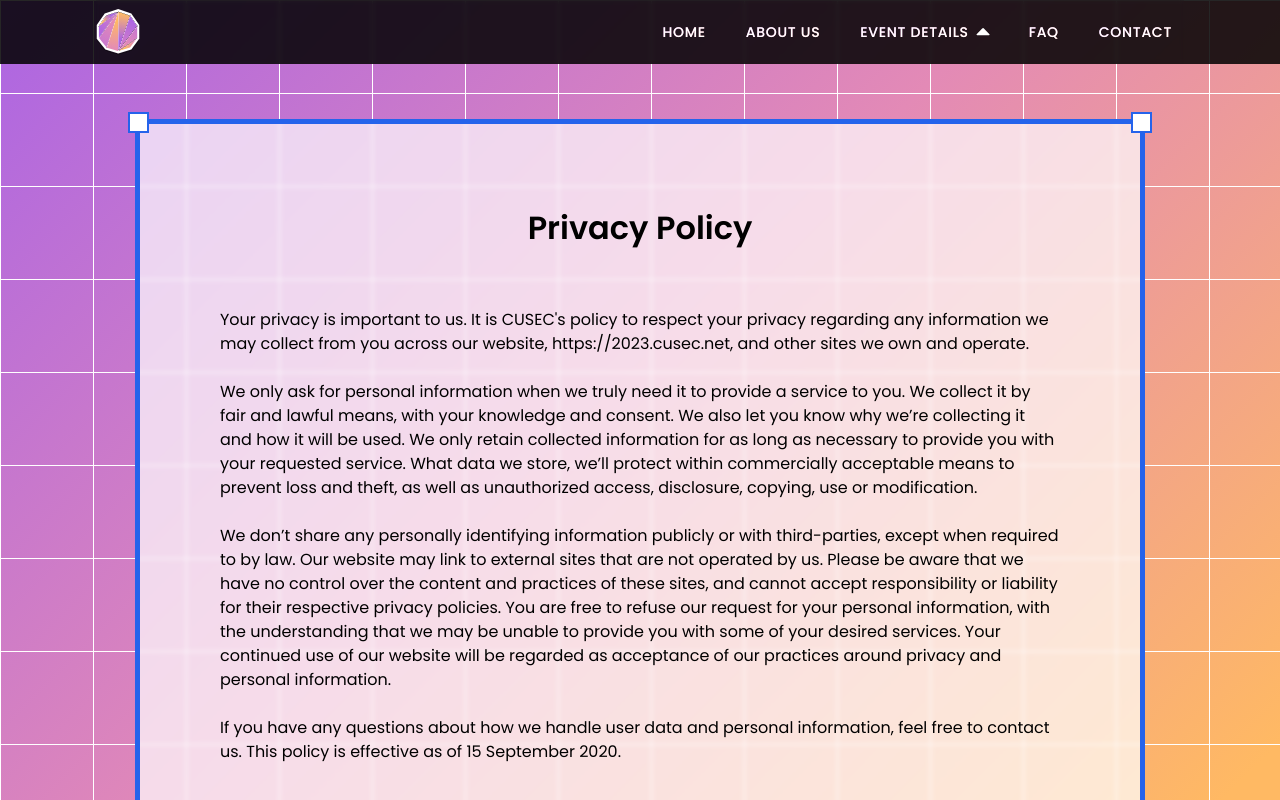
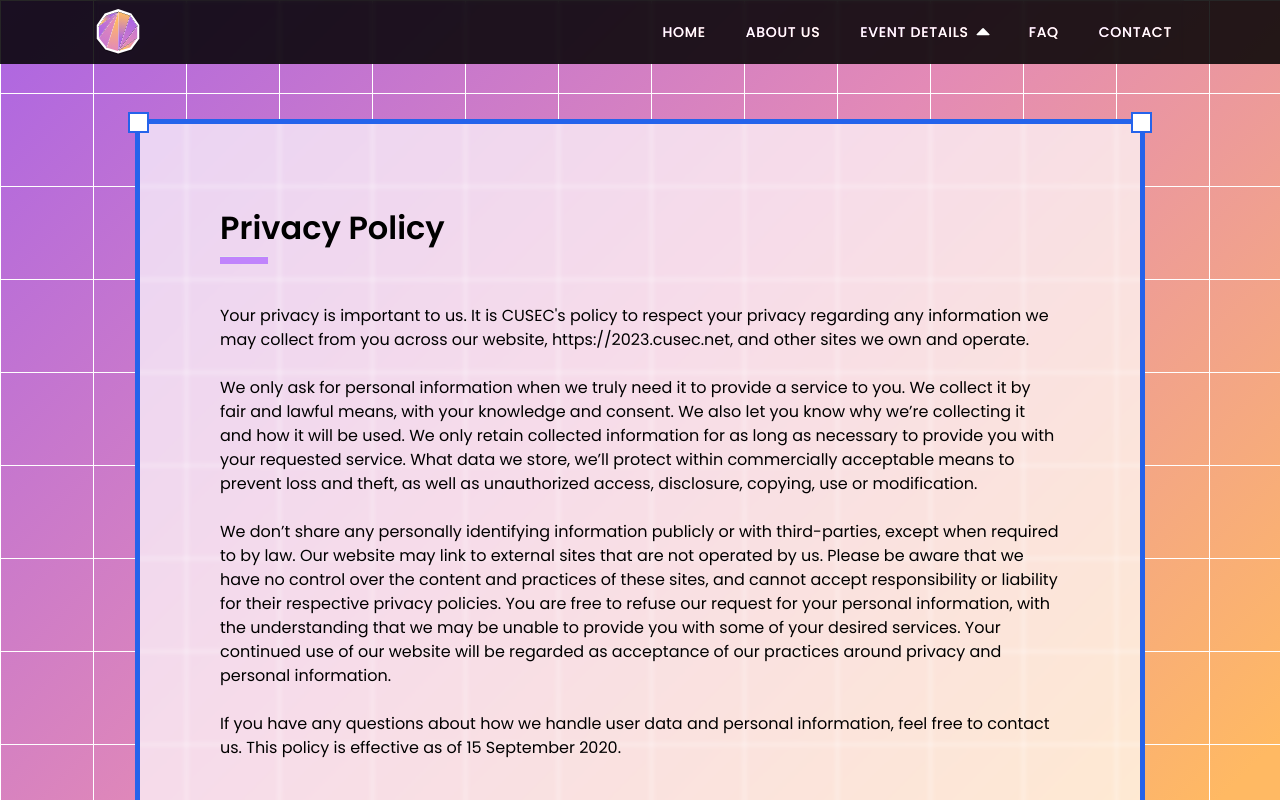
Before and after one commit to cusec/2024, a Next.js app: page /privacy in a window 1280 px wide. Shown: the top 800 px of the page. Built offline with nearby package versions, Linux system fonts and the light colour scheme.

Commit message:
fix: Privacy page title text not aligned and horizontal rule not showing up

```diff
--- a/src/app/privacy/page.tsx
+++ b/src/app/privacy/page.tsx
@@ -10,13 +10,12 @@ export default function Privacy() {
           <Fade>
         <BlueBorderSquareBox>
           <main
-            className={`
-          space-y-6 px-10 lg:px-20 flex flex-col items-center py-8 md:py-20`}
+            className={`px-10 lg:px-20 flex flex-col py-8 md:py-20`}
           >
-              <h1 className="font-semibold text-[20px] sm:text-[28px] md:text-[32px]">
+              <h1 className="font-semibold text-[20px] sm:text-[28px] md:text-[32px] mb-1">
                 Privacy Policy
               </h1>
-              <hr className="block max-w-[3rem] md:max-w-[4rem] h-2 bg-roseQuartz mb-10" />
+              <hr className="block w-[2rem] md:w-[3rem] h-2 bg-purple-400 mb-10" />
               <p className="font-regular text-[10px] sm:text-[12px] md:text-[16px]">
                 Your privacy is important to us. It is CUSEC's policy to respect
                 your privacy regarding any information we may collect from you
```
